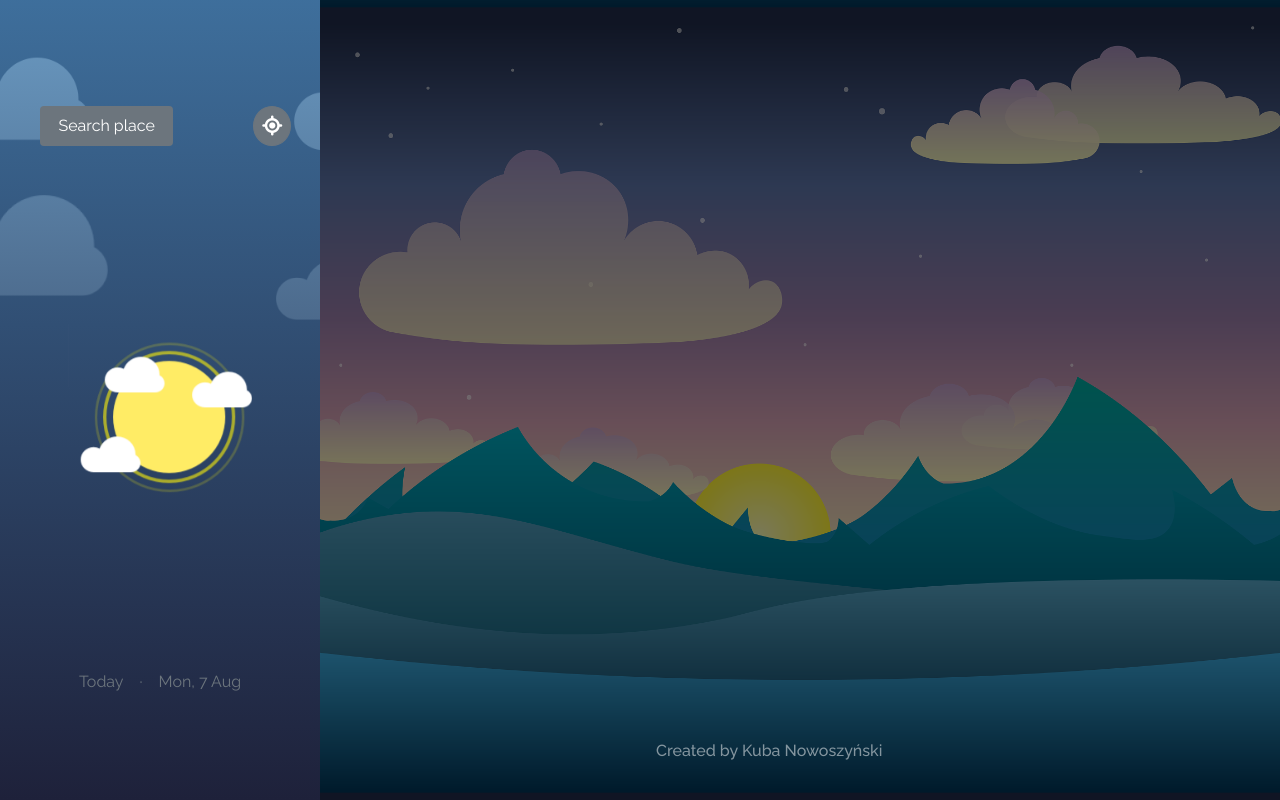
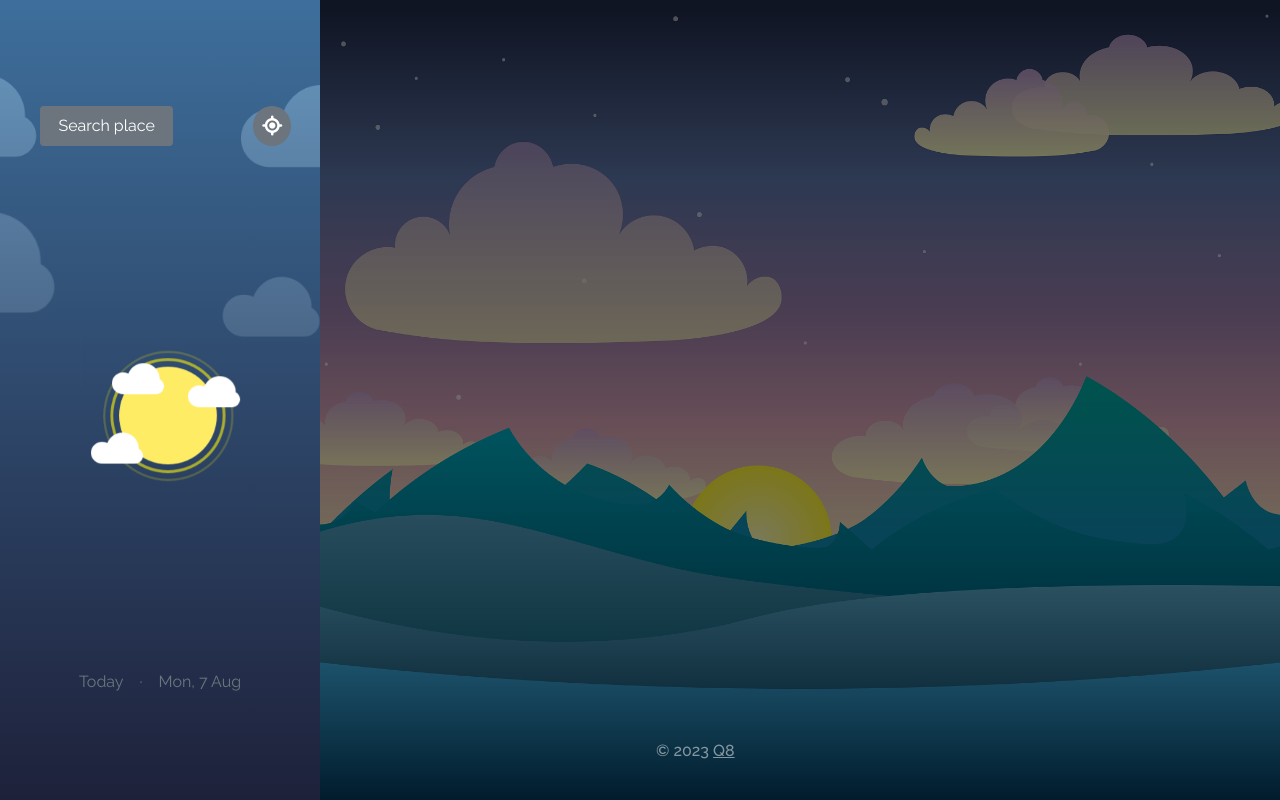
Before and after one commit to Kuba-Nowoszynski/weather-app, a React (Vite) app: page / in a window 1280 px wide. Built offline with nearby package versions, Linux system fonts and the light colour scheme.

Commit message:
add animation

```diff
--- a/package.json
+++ b/package.json
@@ -10,6 +10,7 @@
     "preview": "vite preview"
   },
   "dependencies": {
+    "animate.css": "^4.1.1",
     "axios": "^1.4.0",
     "dotenv": "^16.3.1",
     "react": "^18.2.0",
--- a/src/components/details/Details.jsx
+++ b/src/components/details/Details.jsx
@@ -2,6 +2,7 @@ import { useContext } from "react";
 import { LocationContext } from "../../contexts/LocationContext";
 import getDays from "../../utils/getDays";
 const daysNames = getDays().slice(1);
+import "animate.css";
 
 import DailyWeather from "./dailyWeather/DailyWeather";
 import Highlights from "./highlights/Highlights";
@@ -17,7 +18,7 @@ export default function Details() {
 
   return (
     <div
-      className={`details col-12 col-md-9  p-0 g-0  pt-lg-4 ${
+      className={`details col-12 col-md-9  p-0 g-0  pt-lg-4    animate__animated animate__bounce  ${
         !haveData ? "mockup" : ""
       }`}
     >
--- a/src/components/details/highlights/Highlights.jsx
+++ b/src/components/details/highlights/Highlights.jsx
@@ -44,7 +44,7 @@ export default function Highlights() {
         <h2 className="text-white mb-4 mb-md-2 mb-lg-4 ms-4 fs-1 fw-bold">
           Today&apos;s Highlights
         </h2>
-        <div className="highlights-container d-flex flex-column flex-md-row align-items-center justify-content-center row p-0 g-0 ">
+        <div className="highlights-container d-flex flex-column flex-md-row align-items-center justify-content-center row p-0 g-0  ">
           <HighlightsItem
             type="wind"
             title="Wind Status"
--- a/src/components/details/highlights/highlights-styles.scss
+++ b/src/components/details/highlights/highlights-styles.scss
@@ -1,7 +1,7 @@
-$big-screen-view: 1400px;
+$large-viewport-width: 1600px;
 
 .highlights {
-  @media (min-width: $big-screen-view) {
+  @media (min-width: $large-viewport-width) {
     margin-top: 6rem !important;
   }
 
--- a/src/components/footer/Footer.jsx
+++ b/src/components/footer/Footer.jsx
@@ -8,7 +8,14 @@ export default function Footer({ haveData }) {
         !haveData ? "bottom" : ""
       }`}
     >
-      Created by Kuba Nowoszyński
+      &copy; 2023{" "}
+      <a
+        href="https://github.com/Kuba-Nowoszynski"
+        target="_blank"
+        rel="noopener noreferrer"
+      >
+        Q8
+      </a>
     </h6>
   );
 }
--- a/src/components/home/currentWeather/CurrentWeather.jsx
+++ b/src/components/home/currentWeather/CurrentWeather.jsx
@@ -1,5 +1,6 @@
 import { useContext } from "react";
 import { LocationContext } from "../../../contexts/LocationContext";
+import "animate.css";
 import weather_images from "../../../utils/weather_images.json";
 
 import "./current-weather-styles.scss";
@@ -20,7 +21,7 @@ export default function CurrentWeather() {
         }}
       ></div>
       {haveData && (
-        <div className="weather-temp my-4 my-md-0 mx-auto ">
+        <div className="weather-temp my-4 my-md-0 mx-auto animate__animated animate__bounce">
           <h2>
             {Math.round(weather.main.temp)}
             <span className="text-white-50 ">&deg;C</span>
--- a/src/components/home/home-styles.scss
+++ b/src/components/home/home-styles.scss
@@ -36,7 +36,7 @@ $medium-small-viewport-width: 576px;
 }
 
 .pulse {
-  animation: 4s pulse linear infinite;
+  animation: 4s pulse ease-in-out infinite;
 }
 @keyframes pulse {
   0% {
--- a/src/index.scss
+++ b/src/index.scss
@@ -12,8 +12,8 @@ body {
   }
 
   a {
-    text-decoration: none;
-    color: black;
+    // text-decoration: none;
+    color: inherit;
   }
   *,
   *::before,
```
Also changed, not shown: 1 other file (tests, documents, lock files or other folders).
